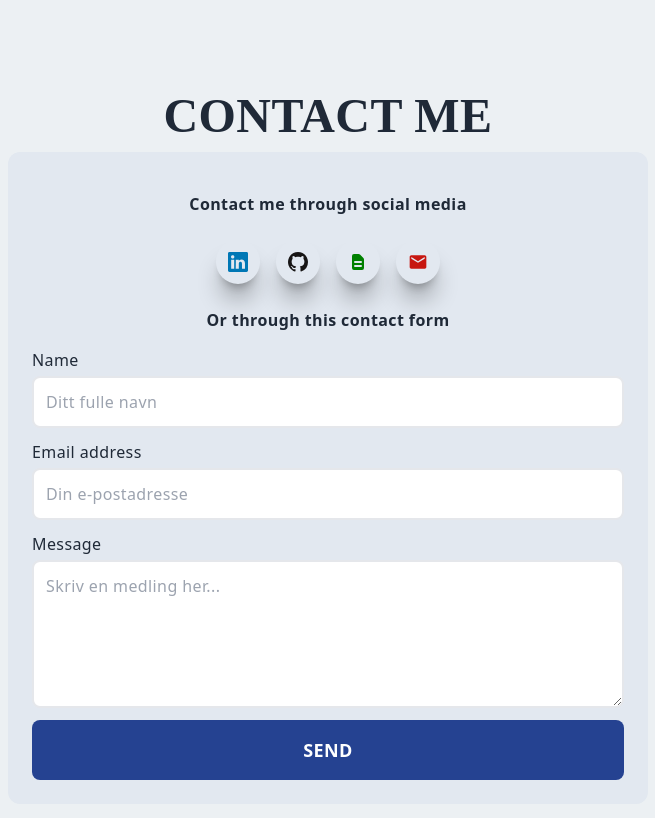
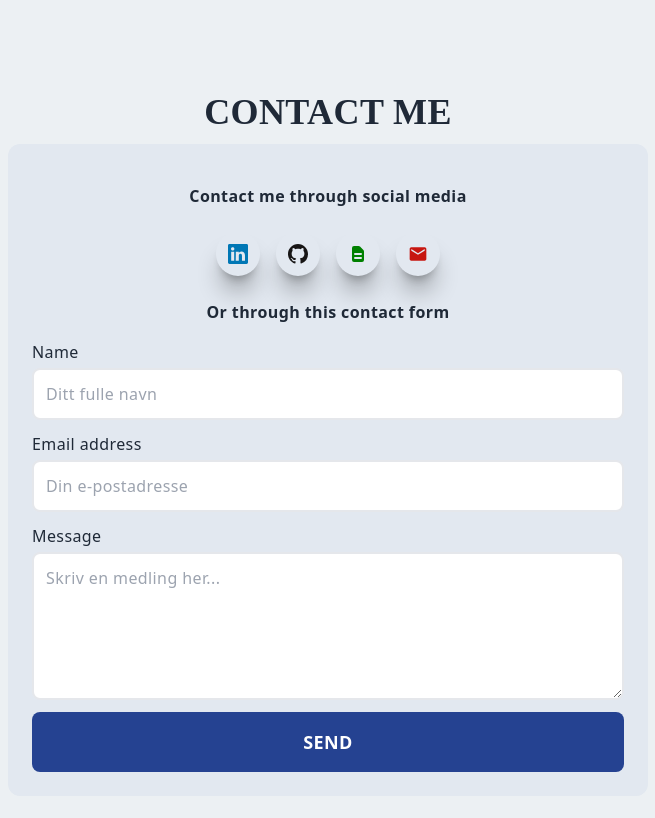
Before and after one commit to Amrit199/portfolio, a Next.js app: page /Contact in a window 1280 px wide. Shown: the top 818 px of the page, without its empty margins (312-967 px from the left). Built offline with nearby package versions, Linux system fonts and the light colour scheme; no server answers.

Commit message:
Update globals.css

```diff
--- a/styles/globals.css
+++ b/styles/globals.css
@@ -21,11 +21,11 @@ html {
   }
 
   h1 {
-    @apply text-4xl md:text-5xl font-[Raleway];
+    @apply text-4xl font-[Raleway];
   }
 
   h2 {
-    @apply text-xl sm:text-4xl;
+    @apply text-xl md:text-2xl;
   }
 
   li {
```
